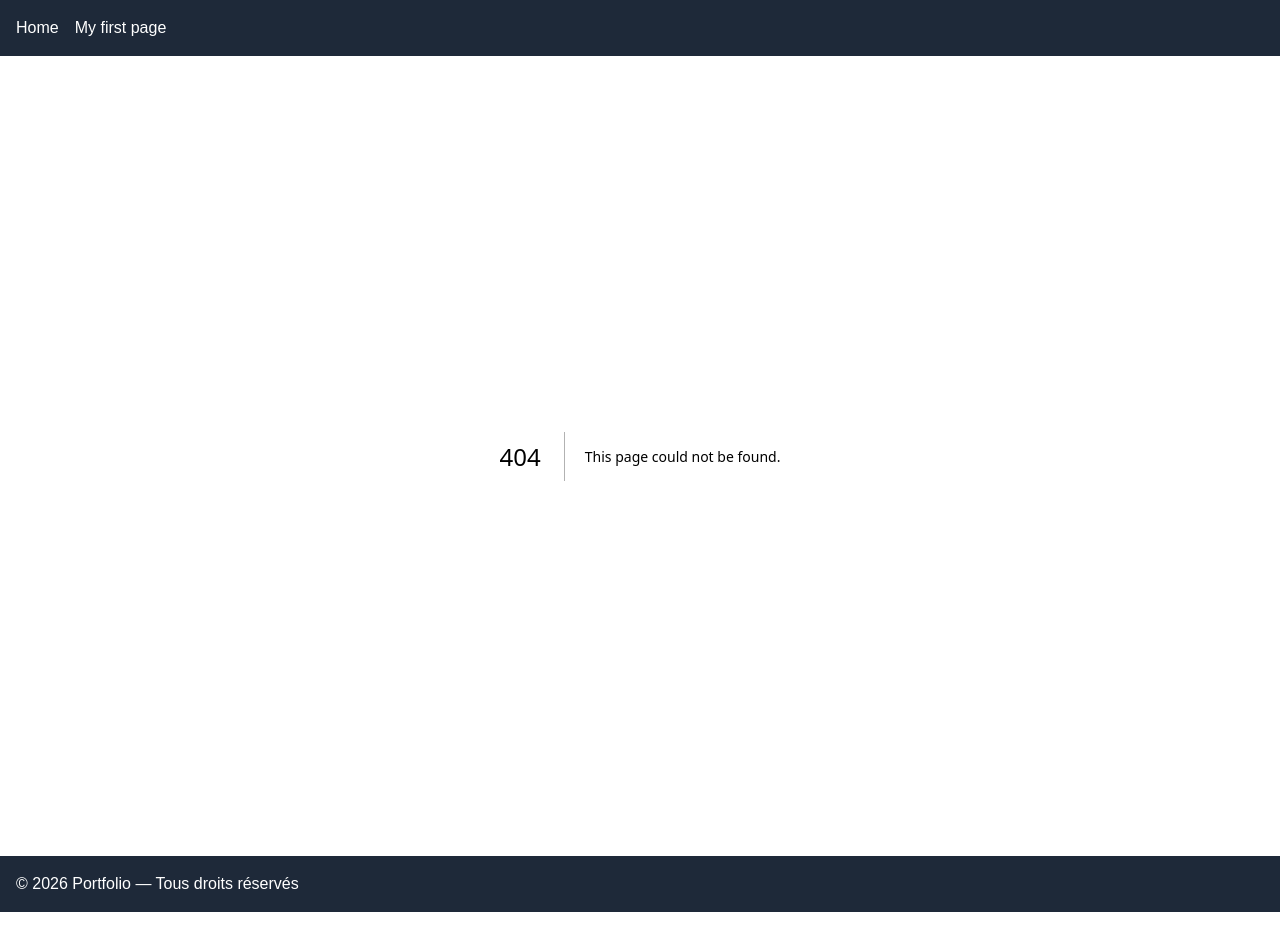
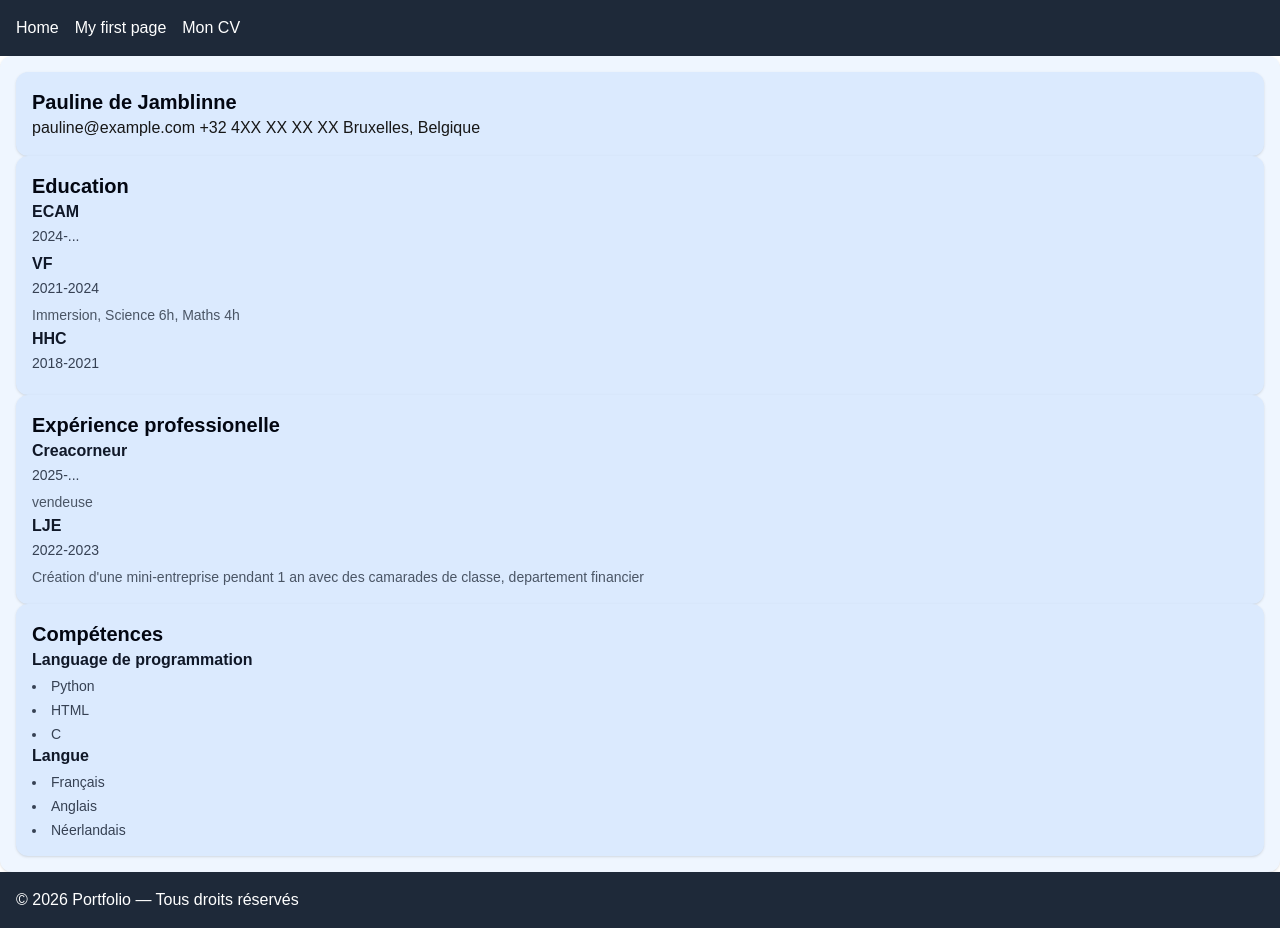
Before and after one commit to Paulinedjm/Technologie_web_portfolio, a Next.js app: page /CVentry in a window 1280 px wide. Before the commit this address had no page. Built offline with nearby package versions, Linux system fonts and the light colour scheme.

Commit message:
creation page CV

```diff
--- /dev/null
+++ b/app/CVentry/page.tsx
@@ -0,0 +1,68 @@
+function Section(props: {title:string, children:React.ReactNode}) {
+    return (
+    <div className=" bg-blue-100 rounded-xl shadow p-4 container mx-auto">
+        <h2 className="font-bold text-gray-950 text-xl">{props.title}</h2>
+        {props.children}
+    </div>
+    )
+}
+
+function Section_Item(props: {subtitle: string, period?: string, description?: string, children?:React.ReactNode}) {
+    return(
+        <div>
+            <h3 className="font-bold text-gray-900 ">{props.subtitle}</h3>
+            <span className="text-sm text-gray-700 font-medium">{props.period}</span>
+
+            <p className="text-gray-600 text-sm mt-1 leading-relaxed">
+                {props.description}
+            </p>
+            {props.children}
+        </div>
+    )
+}
+
+function List(props: { items: string[] }) {
+    return (
+        <ul className="list-disc list-inside text-sm text-gray-700 mt-1 space-y-1">
+            {props.items.map((item, index) => (
+                <li key={index}>{item}</li>
+            ))}
+        </ul>
+    );
+}
+
+export default function CVentry() {
+    return(
+    <div className="bg-blue-50 rounded-xl shadow p-4 container mx-auto">
+
+        <Section title="Pauline de Jamblinne">
+          <span> pauline@example.com</span>
+          <span> +32 4XX XX XX XX</span>
+          <span> Bruxelles, Belgique</span>
+        </Section>
+
+      <Section title = "Education">
+        <Section_Item subtitle="ECAM" period="2024-..."  />
+        <Section_Item subtitle="VF" period ="2021-2024" description ="Immersion, Science 6h, Maths 4h" />
+        <Section_Item subtitle="HHC" period="2018-2021" />
+      </Section>
+
+      <Section title="Expérience professionelle">
+        <Section_Item subtitle="Creacorneur" period="2025-..." description="vendeuse" />
+        <Section_Item subtitle="LJE" period="2022-2023" description="Création d'une mini-entreprise pendant 1 an avec des camarades
+        de classe, departement financier" />
+      </Section>
+
+      <Section title="Compétences">
+        <Section_Item subtitle="Language de programmation">
+        <List items={["Python","HTML","C"]} />
+        </Section_Item>
+
+        <Section_Item subtitle="Langue">
+        <List items={["Français","Anglais","Néerlandais"]} />
+        </Section_Item>
+      </Section>
+
+    </div>
+    )
+}
--- a/app/components/Navbar.tsx
+++ b/app/components/Navbar.tsx
@@ -3,13 +3,18 @@ export function Navbar(){
         <nav className="bg-gray-800 text-white p-4">
             <ul className = "flex space-x-4">
                 <li>
-                    <a href="/" className = "hover:text-gray-400">
+                    <a href="/" className = "hover:text-gray-400 hover:bg-gray-100">
                     Home
                     </a>
                 </li>
                 <li>
-                    <a href="/my-first-page" className="hover:text-gray-400">
+                    <a href="/my-first-page" className="hover:text-gray-400  hover:bg-gray-100">
                     My first page
+                    </a>
+                </li>
+                <li>
+                    <a href="/CVentry" className="hover:text-gray-400  hover:bg-gray-100">
+                    Mon CV
                     </a>
                 </li>
             </ul>
--- a/app/layout.tsx
+++ b/app/layout.tsx
@@ -27,7 +27,7 @@ export default function RootLayout({ children }: LayoutProps<"/">) {
     >
       <body className="min-h-full flex flex-col">
         <Navbar />
-        <main>{children}</main>
+        <main className="min-h-full">{children}</main>
         <Footer />
       </body>
     </html>
```
